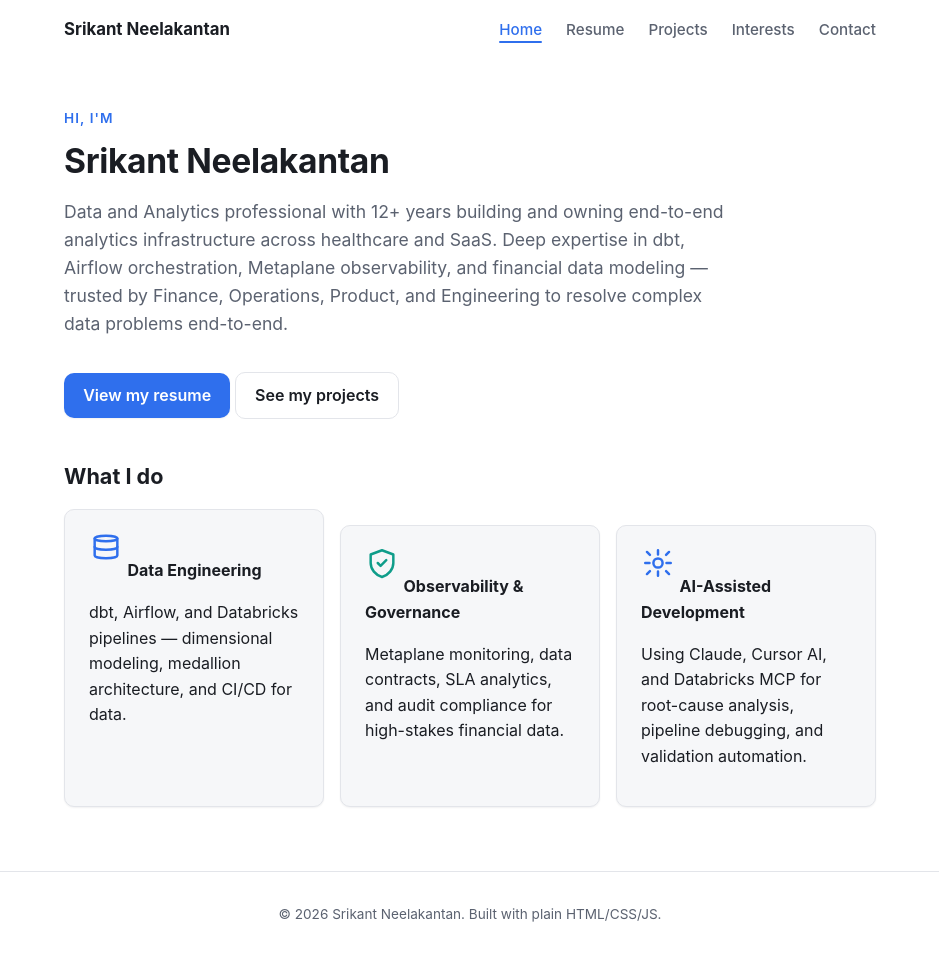
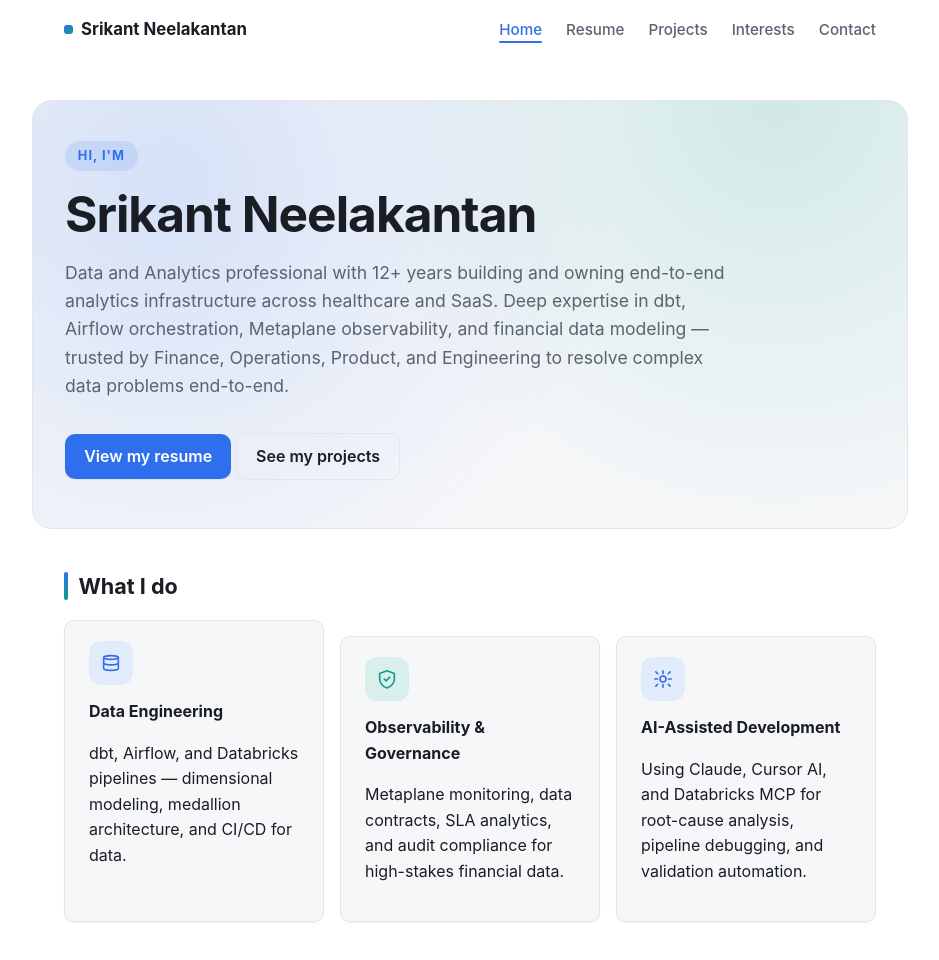
Before and after one commit to srikanthneelakantan/srikanthneelakantan.github.io, a plain HTML site: page index.html in a window 1280 px wide. Shown: the top 960 px of the page, without its empty margins (170-1109 px from the left). Drawn offline with Linux system fonts and the light colour scheme.

Commit message:
Make hero and section headers bolder at rest
Gradient hero panel, pill eyebrow badge, filled icon tiles, and
accent bars on section headings so the new visual language reads
clearly without needing hover or scroll interaction.

Co-Authored-By: Claude Sonnet 5 <noreply@anthropic.com>

```diff
--- a/css/styles.css
+++ b/css/styles.css
@@ -94,9 +94,20 @@ img {
 }
 
 .nav-brand {
+  display: inline-flex;
+  align-items: center;
+  gap: 0.5rem;
   font-weight: 700;
   font-size: 1.05rem;
   color: var(--text);
+}
+
+.nav-brand::before {
+  content: "";
+  width: 9px;
+  height: 9px;
+  border-radius: 3px;
+  background: linear-gradient(135deg, var(--accent), var(--accent-2));
 }
 
 .nav-toggle {
@@ -178,30 +189,72 @@ main {
 
 /* ---------- Typography ---------- */
 h1 {
-  font-size: 2.1rem;
-  line-height: 1.15;
-  letter-spacing: -0.01em;
-  margin: 0 0 0.5rem;
+  font-size: clamp(2.25rem, 4.5vw, 3.1rem);
+  line-height: 1.1;
+  letter-spacing: -0.02em;
+  margin: 0 0 0.6rem;
 }
 
 h2 {
+  position: relative;
   font-size: 1.35rem;
   margin: 2.5rem 0 1rem;
+  padding-left: 0.9rem;
+}
+
+h2::before {
+  content: "";
+  position: absolute;
+  left: 0;
+  top: 0.15em;
+  bottom: 0.15em;
+  width: 4px;
+  border-radius: 2px;
+  background: linear-gradient(180deg, var(--accent), var(--accent-2));
 }
 
 .eyebrow {
+  display: inline-block;
+  background: color-mix(in srgb, var(--accent) 12%, transparent);
   color: var(--accent);
-  font-weight: 600;
-  font-size: 0.85rem;
+  font-weight: 700;
+  font-size: 0.8rem;
   text-transform: uppercase;
   letter-spacing: 0.08em;
-  margin: 0 0 0.75rem;
+  margin: 0 0 1rem;
+  padding: 0.3rem 0.8rem;
+  border-radius: 999px;
 }
 
 .lede {
   color: var(--text-muted);
   font-size: 1.1rem;
   max-width: 60ch;
+}
+
+/* ---------- Hero ---------- */
+.hero {
+  position: relative;
+  overflow: hidden;
+  padding: 2.5rem 2rem 3rem;
+  margin: -0.5rem -2rem 2.5rem;
+  border-radius: calc(var(--radius) * 2);
+  background:
+    radial-gradient(circle at 15% 20%, color-mix(in srgb, var(--accent) 16%, transparent), transparent 55%),
+    radial-gradient(circle at 85% 0%, color-mix(in srgb, var(--accent-2) 16%, transparent), transparent 50%),
+    var(--bg-elevated);
+  border: 1px solid var(--border);
+}
+
+.hero > * {
+  position: relative;
+}
+
+@media (max-width: 640px) {
+  .hero {
+    padding: 2rem 1.25rem 2.5rem;
+    margin: -0.5rem -0.5rem 2rem;
+  }
 }
 
 /* ---------- Components ---------- */
@@ -261,15 +314,33 @@ h2 {
   gap: 1rem;
 }
 
+.icon-badge {
+  display: flex;
+  align-items: center;
+  justify-content: center;
+  width: 44px;
+  height: 44px;
+  border-radius: 12px;
+  margin-bottom: 0.9rem;
+  background: color-mix(in srgb, var(--accent) 14%, var(--bg));
+}
+
 .icon-card .card-icon {
-  width: 34px;
-  height: 34px;
+  width: 22px;
+  height: 22px;
   color: var(--accent);
-  margin-bottom: 0.75rem;
+}
+
+.icon-card:nth-child(2) .icon-badge {
+  background: color-mix(in srgb, var(--accent-2) 16%, var(--bg));
 }
 
 .icon-card:nth-child(2) .card-icon {
   color: var(--accent-2);
+}
+
+.icon-card:nth-child(3) .icon-badge {
+  background: color-mix(in srgb, var(--accent) 14%, var(--bg));
 }
 
 .icon-card:nth-child(3) .card-icon {
@@ -370,14 +441,24 @@ h2 {
 .stat-card {
   background: var(--bg-elevated);
   border: 1px solid var(--border);
+  border-top: 3px solid var(--accent);
   border-radius: var(--radius);
   padding: 1.25rem 1rem;
   text-align: center;
   box-shadow: var(--shadow-sm);
 }
 
+.stat-card:nth-child(2) {
+  border-top-color: var(--accent-2);
+}
+
+.stat-card:nth-child(3) {
+  border-top-color: var(--accent);
+}
+
 .stat-card h3 {
-  font-size: 2rem;
+  font-size: 2.5rem;
+  font-weight: 800;
   margin: 0;
   color: var(--accent);
   font-variant-numeric: tabular-nums;
--- a/index.html
+++ b/index.html
@@ -27,6 +27,7 @@
   </header>
 
   <main>
+    <section class="hero">
       <p class="eyebrow">Hi, I'm</p>
       <h1>Srikant Neelakantan</h1>
       <p class="lede">
@@ -37,21 +38,22 @@
       </p>
       <a class="button" href="resume.html">View my resume</a>
       <a class="button secondary" href="projects.html">See my projects</a>
+    </section>
 
     <h2>What I do</h2>
     <div class="grid">
       <div class="card icon-card reveal">
-        <svg class="card-icon" viewBox="0 0 24 24" fill="none" stroke="currentColor" stroke-width="1.75" stroke-linecap="round" stroke-linejoin="round"><path d="M4 6c0-1.1 3.58-2 8-2s8 .9 8 2-3.58 2-8 2-8-.9-8-2Z"/><path d="M4 6v12c0 1.1 3.58 2 8 2s8-.9 8-2V6"/><path d="M4 12c0 1.1 3.58 2 8 2s8-.9 8-2"/></svg>
+        <span class="icon-badge"><svg class="card-icon" viewBox="0 0 24 24" fill="none" stroke="currentColor" stroke-width="1.75" stroke-linecap="round" stroke-linejoin="round"><path d="M4 6c0-1.1 3.58-2 8-2s8 .9 8 2-3.58 2-8 2-8-.9-8-2Z"/><path d="M4 6v12c0 1.1 3.58 2 8 2s8-.9 8-2V6"/><path d="M4 12c0 1.1 3.58 2 8 2s8-.9 8-2"/></svg></span>
         <strong>Data Engineering</strong>
         <p>dbt, Airflow, and Databricks pipelines — dimensional modeling, medallion architecture, and CI/CD for data.</p>
       </div>
       <div class="card icon-card reveal">
-        <svg class="card-icon" viewBox="0 0 24 24" fill="none" stroke="currentColor" stroke-width="1.75" stroke-linecap="round" stroke-linejoin="round"><path d="M12 3 4 6v6c0 4.4 3.4 8.5 8 9.9 4.6-1.4 8-5.5 8-9.9V6l-8-3Z"/><path d="m9 12 2 2 4-4"/></svg>
+        <span class="icon-badge"><svg class="card-icon" viewBox="0 0 24 24" fill="none" stroke="currentColor" stroke-width="1.75" stroke-linecap="round" stroke-linejoin="round"><path d="M12 3 4 6v6c0 4.4 3.4 8.5 8 9.9 4.6-1.4 8-5.5 8-9.9V6l-8-3Z"/><path d="m9 12 2 2 4-4"/></svg></span>
         <strong>Observability &amp; Governance</strong>
         <p>Metaplane monitoring, data contracts, SLA analytics, and audit compliance for high-stakes financial data.</p>
       </div>
       <div class="card icon-card reveal">
-        <svg class="card-icon" viewBox="0 0 24 24" fill="none" stroke="currentColor" stroke-width="1.75" stroke-linecap="round" stroke-linejoin="round"><path d="M12 3v3M12 18v3M4.2 4.2l2.1 2.1M17.7 17.7l2.1 2.1M3 12h3M18 12h3M4.2 19.8l2.1-2.1M17.7 6.3l2.1-2.1"/><circle cx="12" cy="12" r="3.25"/></svg>
+        <span class="icon-badge"><svg class="card-icon" viewBox="0 0 24 24" fill="none" stroke="currentColor" stroke-width="1.75" stroke-linecap="round" stroke-linejoin="round"><path d="M12 3v3M12 18v3M4.2 4.2l2.1 2.1M17.7 17.7l2.1 2.1M3 12h3M18 12h3M4.2 19.8l2.1-2.1M17.7 6.3l2.1-2.1"/><circle cx="12" cy="12" r="3.25"/></svg></span>
         <strong>AI-Assisted Development</strong>
         <p>Using Claude, Cursor AI, and Databricks MCP for root-cause analysis, pipeline debugging, and validation automation.</p>
       </div>
```
Also changed, not shown: contact.html (+5 -3 lines), interests.html (+5 -3 lines), projects.html (+5 -3 lines), resume.html (+2 -0 lines). Lines whose indentation alone changed are shown as unchanged.
